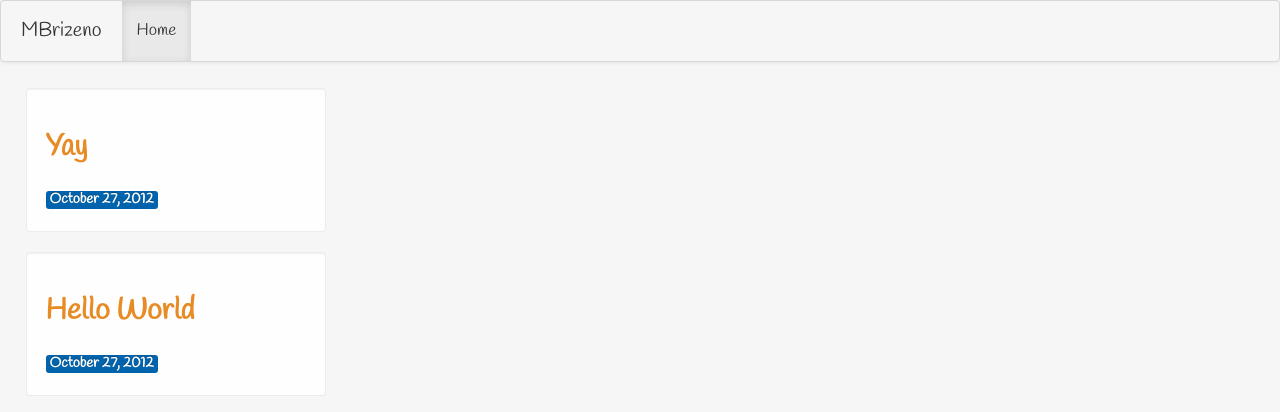
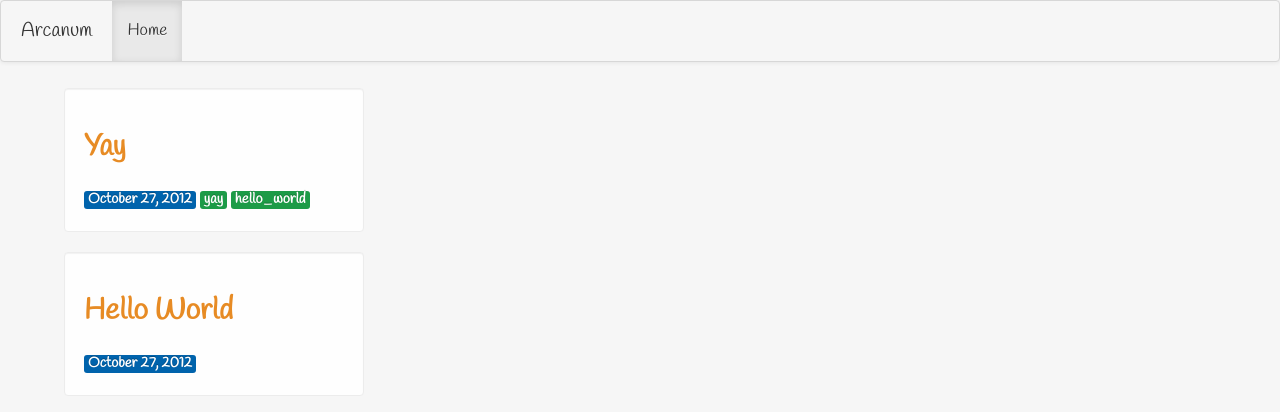
Before and after one commit to MarcosX/Blog, a Jekyll site: the page built from index.html, in a window 1280 px wide. Shown: the top 412 px of the page. Built offline with Jekyll 4.4.1, drawn with Linux system fonts in a browser that asks for light colours; Markdown is read by kramdown in place of the engine named in the settings.

Commit message:
Updating title

```diff
--- a/_includes/navbar.html
+++ b/_includes/navbar.html
@@ -1,6 +1,6 @@
 <div class="navbar">
   <div class="navbar-inner">
-    <a class="brand" href="#">MBrizeno</a>
+    <a class="brand" href="#">Arcanum</a>
     <ul class="nav">
       <li class="active"><a href="/">Home</a></li>
     </ul>
--- a/_layouts/default.html
+++ b/_layouts/default.html
@@ -1,12 +1,12 @@
 <!DOCTYPE html>
 <html lang="en">
   <head>
-    <title>{{ page.title }}</title>
+    <title>Arcanum | {{ page.title }}</title>
     <link href="/css/readable.min.css" rel="stylesheet">
   </head>
   <body>
     {% include navbar.html %}
-    <div style="padding-left:2%">
+    <div style="padding-left:5%">
     {{ content }}
     <script src="http://code.jquery.com/jquery-latest.js"></script>
     <script src="/js/bootstrap.min.js"></script>
--- a/_posts/2012-10-27-yay.md
+++ b/_posts/2012-10-27-yay.md
@@ -1,6 +1,7 @@
 ---
 layout: post
 title: Yay
+tags: yay hello_world
 ---
 <div class="alert">
   <button type="button" class="close" data-dismiss="alert">x</button>
--- a/index.html
+++ b/index.html
@@ -1,13 +1,18 @@
 ---
 layout: default
-title: Hello World
+title: Welcome
 ---
 <div class='thumbnails'>
   <div class='span4'>
     {% for post in site.posts %}
     <article class='well'>
       <h3><a href="{{ post.url }}">{{ post.title }}</a></h3>
+      <section>
         <span class="label label-info">{{ post.date | date: "%B %e, %Y" }}</span>
+        {% for tag in post.tags %}
+        <span class="label label-success">{{ tag }}</span>
+        {% endfor %}
+      </section>
     </article>
     {% endfor %}
   </div>
```
Also changed, not shown: 4 other files.
